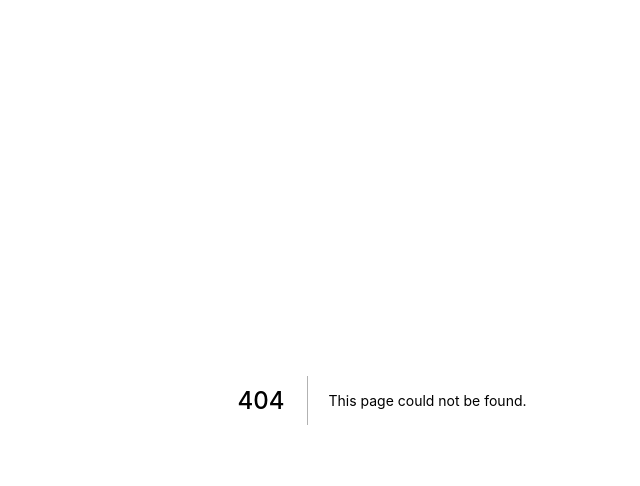
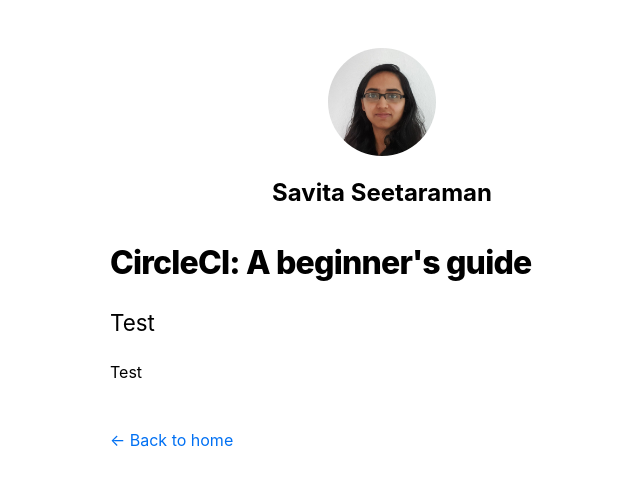
Before and after one commit to tssavita/savitaseetaraman.com, a Next.js app: page /posts/circleci in a window 1280 px wide. Before the commit this address had no page. Shown: the top 486 px of the page, without its empty margins (258-898 px from the left). Built offline with nearby package versions, Linux system fonts and the light colour scheme.

Commit message:
revamped website

```diff
--- /dev/null
+++ b/components/layout.js
@@ -0,0 +1,73 @@
+import Head from 'next/head'
+import Image from 'next/image'
+import styles from './layout.module.css'
+import utilStyles from '../styles/utils.module.css'
+import Link from 'next/link'
+
+const name = 'Savita Seetaraman'
+export const siteTitle = 'Blog'
+
+export default function Layout({ children, home }) {
+  return (
+    <div className={styles.container}>
+      <Head>
+        <link rel="icon" href="/../public/favicon.ico" />
+        <meta
+          name="description"
+          content="Things I learn as a DevOps Engineer"
+        />
+        <meta
+          property="og:image"
+          content={`https://og-image.vercel.app/${encodeURI(
+            siteTitle
+          )}.png?theme=light&md=0&fontSize=75px&images=https%3A%2F%2Fassets.zeit.co%2Fimage%2Fupload%2Ffront%2Fassets%2Fdesign%2Fnextjs-black-logo.svg`}
+        />
+        <meta name="og:title" content={siteTitle} />
+        <meta name="twitter:card" content="summary_large_image" />
+      </Head>
+      <header className={styles.header}>
+        {home ? (
+          <>
+            <Image
+              priority
+              src="/savita.jpeg"
+              className={utilStyles.borderCircle}
+              height={144}
+              width={144}
+              alt={name}
+            />
+            <h1 className={utilStyles.heading2Xl}>{name}</h1>
+          </>
+        ) : (
+          <>
+            <Link href="/">
+              <a>
+                <Image
+                  priority
+                  src="/savita.jpeg"
+                  className={utilStyles.borderCircle}
+                  height={108}
+                  width={108}
+                  alt={name}
+                />
+              </a>
+            </Link>
+            <h2 className={utilStyles.headingLg}>
+              <Link href="/">
+                <a className={utilStyles.colorInherit}>{name}</a>
+              </Link>
+            </h2>
+          </>
+        )}
+      </header>
+      <main>{children}</main>
+      {!home && (
+        <div className={styles.backToHome}>
+          <Link href="/">
+            <a>← Back to home</a>
+          </Link>
+        </div>
+      )}
+    </div>
+  )
+}
--- /dev/null
+++ b/components/layout.module.css
@@ -0,0 +1,15 @@
+.container {
+  max-width: 36rem;
+  padding: 0 1rem;
+  margin: 3rem auto 6rem;
+}
+
+.header {
+  display: flex;
+  flex-direction: column;
+  align-items: center;
+}
+
+.backToHome {
+  margin: 3rem 0 0;
+}
--- /dev/null
+++ b/pages/_app.js
@@ -0,0 +1,5 @@
+import '../styles/global.css'
+
+export default function App({ Component, pageProps }) {
+  return <Component {...pageProps} />
+}
--- /dev/null
+++ b/pages/posts/circleci.js
@@ -0,0 +1,18 @@
+import Head from 'next/head'
+import utilStyles from '../../styles/utils.module.css'
+import Layout from '../../components/layout'
+
+export default function Home() {
+  return (
+    <Layout>
+      <Head>
+        <title>CircleCI: A beginner's guide</title>
+      </Head>
+     <article>
+        <h1 className={utilStyles.headingXl}>CircleCI: A beginner's guide</h1>
+        <p className={utilStyles.headingMd}>Test</p>
+          Test
+      </article>
+    </Layout>
+  )
+}
--- /dev/null
+++ b/styles/global.css
@@ -0,0 +1,63 @@
+.container {
+    min-height: 100vh;
+    padding: 0 0.5rem;
+    display: flex;
+    flex-direction: column;
+    justify-content: center;
+    align-items: center;
+  }
+
+  footer {
+    width: 100%;
+    height: 100px;
+    border-top: 1px solid #eaeaea;
+    display: flex;
+    justify-content: center;
+    align-items: center;
+  }
+
+  footer img {
+    margin-left: 0.5rem;
+  }
+
+  footer a {
+    display: flex;
+    justify-content: center;
+    align-items: center;
+  }
+
+  a {
+    color: inherit;
+    text-decoration: none;
+  }
+
+  code {
+    background: #fafafa;
+    border-radius: 4px;
+    padding: -1.75rem;
+    font-size: 0.1rem;
+    font-family: Menlo, Monaco, Lucida Console, Liberation Mono,
+      DejaVu Sans Mono, Bitstream Vera Sans Mono, Courier New, monospace;
+  }
+
+
+html, body {
+    padding: 0;
+    margin: 0;
+    font-family: -apple-system, BlinkMacSystemFont, Segoe UI, Roboto,
+      Oxygen, Ubuntu, Cantarell, Fira Sans, Droid Sans, Helvetica Neue,
+      sans-serif;
+  }
+
+  * {
+    box-sizing: border-box;
+  }
+
+  a {
+    color: #0070f3;
+    text-decoration: none;
+  }
+
+  a:hover {
+    text-decoration: underline;
+  }
--- /dev/null
+++ b/styles/utils.module.css
@@ -0,0 +1,52 @@
+  .heading2Xl {
+    font-size: 2.5rem;
+    line-height: 1.2;
+    font-weight: 800;
+    letter-spacing: -0.05rem;
+    margin: 1rem 0;
+  }
+
+  .headingXl {
+    font-size: 2rem;
+    line-height: 1.3;
+    font-weight: 800;
+    letter-spacing: -0.05rem;
+    margin: 1rem 0;
+  }
+
+  .headingLg {
+    font-size: 1.5rem;
+    line-height: 1.4;
+    margin: 1rem 0;
+  }
+
+  .headingMd {
+    font-size: 1.4rem;
+    line-height: 1.5;
+  }
+
+  .borderCircle {
+    border-radius: 9999px;
+  }
+
+  .colorInherit {
+    color: inherit;
+  }
+
+  .padding1px {
+    padding-top: 1px;
+  }
+
+  .list {
+    list-style: none;
+    padding: 0;
+    margin: 0;
+  }
+
+  .listItem {
+    margin: 0 0 1.25rem;
+  }
+
+  .lightText {
+    color: #666;
+  }
```
Also changed, not shown: pages/index.js (+28 -201 lines), public/savita.jpeg (added).
